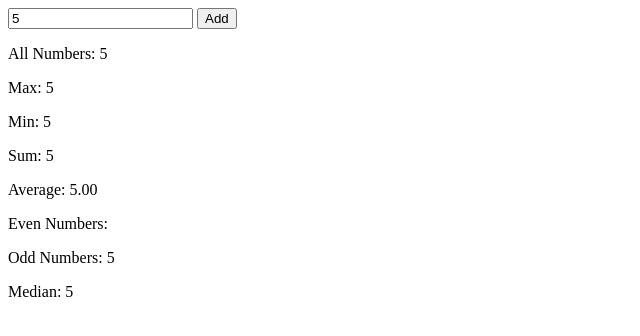
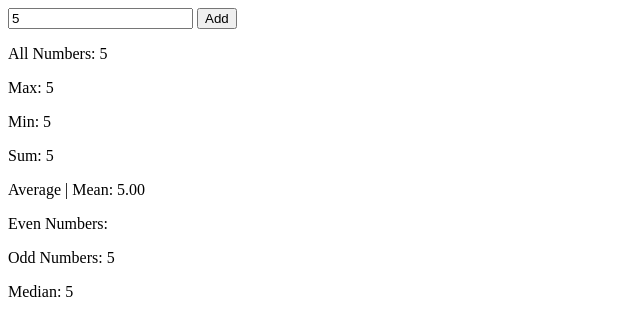
Before and after one commit to hc-b666/data-structures, a plain HTML site: page js-self-study/arrays/exercises/index.html in a window 1280 px wide. Both pictures are taken after typing "5" into the empty fields and a click on the button "Add". Shown: the full height of the page, 0-640 px from the left. Drawn offline with Linux system fonts and the light colour scheme.

Commit message:
sorting system

```diff
--- a/js-self-study/arrays/exercises/index.html
+++ b/js-self-study/arrays/exercises/index.html
@@ -14,7 +14,7 @@
     <p id="maxNumber">Max: </p>
     <p id="minNumber">Min: </p>
     <p id="sumNumber">Sum: </p>
-    <p id="averageNumber">Average: </p>
+    <p id="averageNumber">Average | Mean: </p>
     <p id="evenNumbers">Even Numbers: </p>
     <p id="oddNumbers">Odd Numbers: </p>
     <p id="medianNumber">Median: </p>
--- a/js-self-study/arrays/exercises/script.js
+++ b/js-self-study/arrays/exercises/script.js
@@ -18,19 +18,38 @@ let min = 0;
 let average = 0;
 let median = 0;
 
-btnAdd.onclick = function() {
-    allNumbers.sort();
-
-
+btnAdd.onclick = function()
+{
     // Display All numbers that user entered
     let userValue = Number(userInput.value);
     allNumbers.push(userValue);
-    resultDisplay.textContent = `All Numbers: ${allNumbers.join(', ')}`;
+
+    function insertionSort(A)
+    {
+        for (let j = 1; j < A.length; j++)
+    {
+        let key = A[j];
+        let i = j - 1;
+        while (i >= 0 && A[i] > key)
+        {
+            A[i + 1] = A[i];
+            i--;
+        }
+        A[i + 1] = key;
+    }
+    return A;
+    }
+
+    insertionSort(allNumbers);
+
+    resultDisplay.textContent = `All Numbers: ${allNumbers.join(", ")}`;
+
 
 
     // Max ->
     max = Math.max(...allNumbers);
     maxNumber.textContent = `Max: ${max}`;
+
 
 
     // Min ->
@@ -41,35 +60,44 @@ btnAdd.onclick = function() {
 
     // Sum & Average & Mean ->
     let sum = 0;
-    for (let i = 0; i < allNumbers.length; i++) {
+    for (let i = 0; i < allNumbers.length; i++)
+    {
         sum = sum + allNumbers[i];
     }
     average = sum / allNumbers.length;
     sumNumber.textContent = `Sum: ${sum}`;
-    averageNumber.textContent = `Average: ${average.toFixed(2)}`;
+    averageNumber.textContent = `Average | Mean: ${average.toFixed(2)}`;
+
 
 
     // Odd & Even ->
     let evenNumbersArray = [];
     let oddNumbersArray = [];
-    for (let number of allNumbers) {
-        if (number % 2 === 0) {
+
+    for (let number of allNumbers)
+    {
+        if (number % 2 === 0)
+        {
             evenNumbersArray.push(number);
             evenNumbers.textContent = `Even Numbers: ${evenNumbersArray.join(', ')}`;
         }
-        else {
+        else
+        {
             oddNumbersArray.push(number);
             oddNumbers.textContent = `Odd Numbers: ${oddNumbersArray.join(', ')}`;
         }
     }
 
 
+
     // Median ->
-    if (allNumbers.length % 2 === 1) {
+    if (allNumbers.length % 2 === 1)
+    {
         let middleIndex = Math.floor(allNumbers.length / 2);
         median = allNumbers[middleIndex];
     }
-    else {
+    else
+    {
         let middleIndex1 = allNumbers.length / 2 - 1;
         let middleIndex2 = allNumbers.length / 2;
         median = (allNumbers[middleIndex1] + allNumbers[middleIndex2]) / 2;
```
